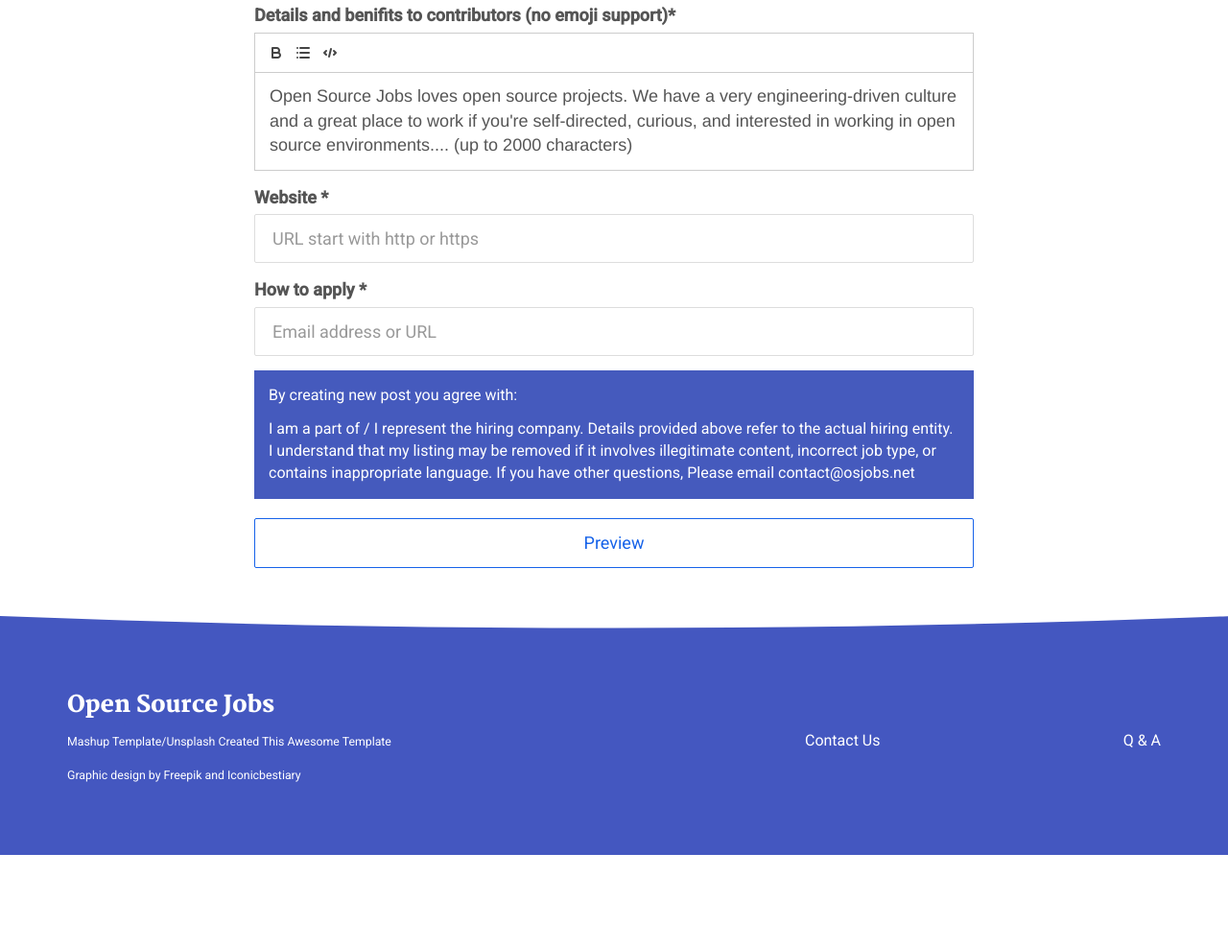
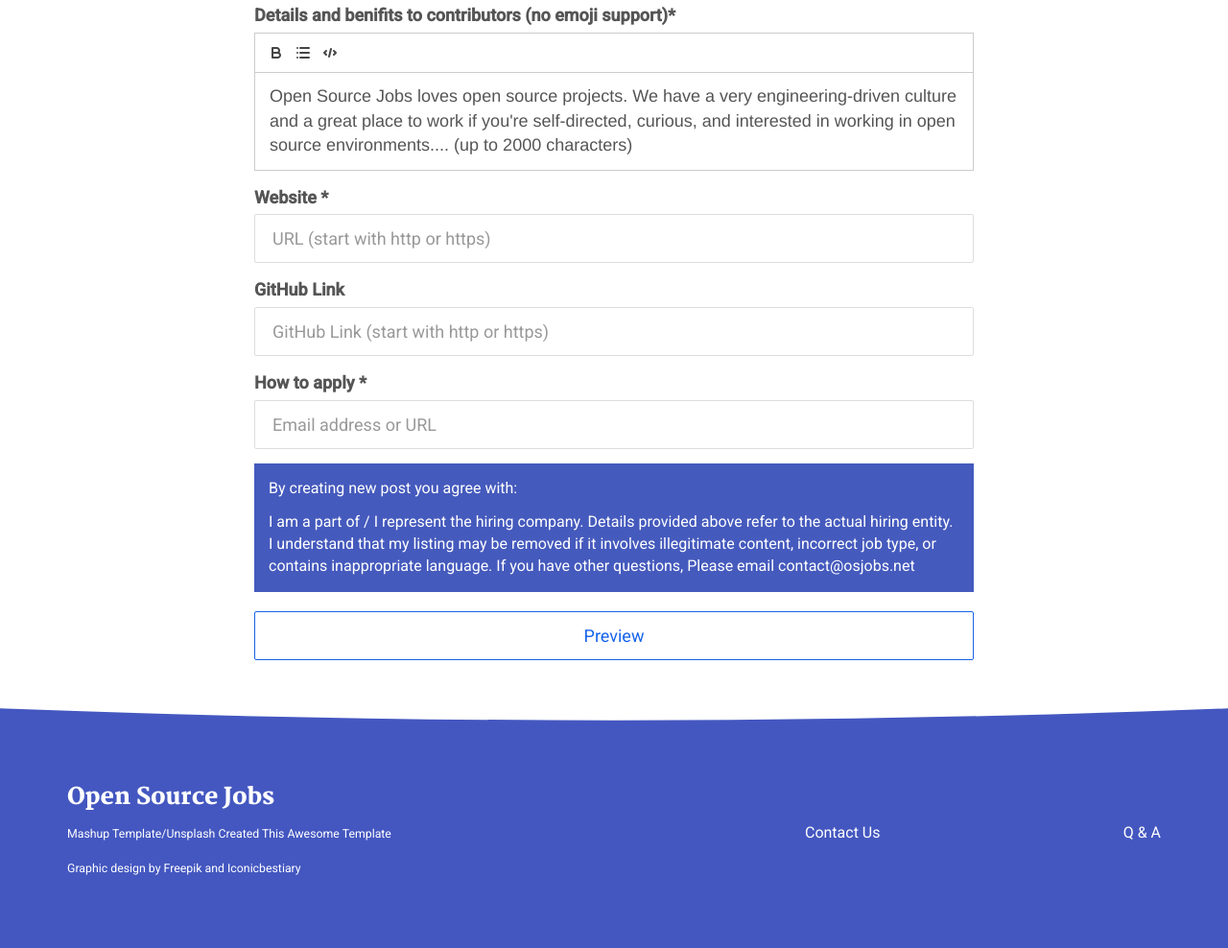
Before and after one commit to Windsooon/jobder, a Django app: page /post-job/ in a window 1280 px wide. Shown: the part 1290-2278 px from the top of the page at 96% size. Before the commit the page ends 2181 px from the top, so only its background shows below. Run offline with Django 3.2, Linux system fonts and the light colour scheme; the visitor is signed in with stand-in values (Sample User, id 1); data that the repository does not hold is empty; parts of the project's set-up code (start-up, migrations or seed data) failed here and were passed over; some libraries are stand-ins or nearby versions.

Commit message:
add github_account field in post_job

```diff
--- a/jobs/api.py
+++ b/jobs/api.py
@@ -47,7 +47,7 @@ class PostSerializer(serializers.ModelSerializer):
         fields = (
             'id', 'user', 'title', 'job_des', 'repos', 'repo',
             'type', 'salary', 'company_name', 'location', 'visa',
-            'company_des', 'apply', 'website'
+            'company_des', 'apply', 'website', 'github_account'
         )
         extra_kwargs = {
             'repo': {'read_only': True}
--- a/static/css/job.css
+++ b/static/css/job.css
@@ -78,7 +78,7 @@
     max-width: 100%;
 }
 
-.repo-span, #salary, #onsite, #location, #apply, #visa {
+.repo-span, #salary, #onsite, #location, #apply, #visa, #github_account{
     display: inline-block;
     padding: 7px 10px 7px 10px;
     margin-right: 7px;
@@ -110,7 +110,7 @@
     background-image: -o-linear-gradient(top, #fc588f, #ff3c7d);
 }
 
-#onsite, #apply {
+#onsite, #apply, #github_account{
     background-color: #385acb;
     background-image: -moz-linear-gradient(top, #4463cb, #385acb);
     background-image: -webkit-gradient(linear, 0 0, 0 100%, from(#4463cb), to(#385acb));
--- a/static/js/post_job.js
+++ b/static/js/post_job.js
@@ -184,6 +184,7 @@ $(document).ready(function() {
                     "company_name": $("#company").val().trim(),
                     "location": $("#location").val().trim(),
                     "website": $("#website").val().trim(),
+                    "github_account": $("#github_account").val().trim(),
                     "company_des": JSON.stringify(company_editor.getContents()),
                     "apply": $("#apply").val().trim(),
                 }),
--- a/templates/job.html
+++ b/templates/job.html
@@ -38,6 +38,7 @@
             <a href="{{ job.website }}" target="_blank"><h2 id="job-company">{{ job.company_name }}</h2></a>
             <span id="location">{{ job.location }}</span>
             <span id="visa">{{ visa }}</span>
+            <span id="github_account">{{ job.github_account }}</span>
             <h4 id="company-des-h4">Company Details</h4>
             <div id="company-editor">
             </div>
--- a/templates/post_job.html
+++ b/templates/post_job.html
@@ -79,7 +79,13 @@
           <div class="form-group">
             <label class="job-label" for="website">Website *</label>
             <div>
-                <input name="website" type="url" class="form-control" id="website"  placeholder="URL start with http or https" maxlength="256" required>
+                <input name="website" type="url" class="form-control" id="website"  placeholder="URL (start with http or https)" maxlength="256" required>
+            </div>
+          </div>
+          <div class="form-group">
+            <label class="job-label" for="github_account">GitHub Link</label>
+            <div>
+                <input name="github_account" type="url" class="form-control" id="github_account"  placeholder="GitHub Link (start with http or https)" maxlength="256">
             </div>
           </div>
           <div class="form-group">
```
